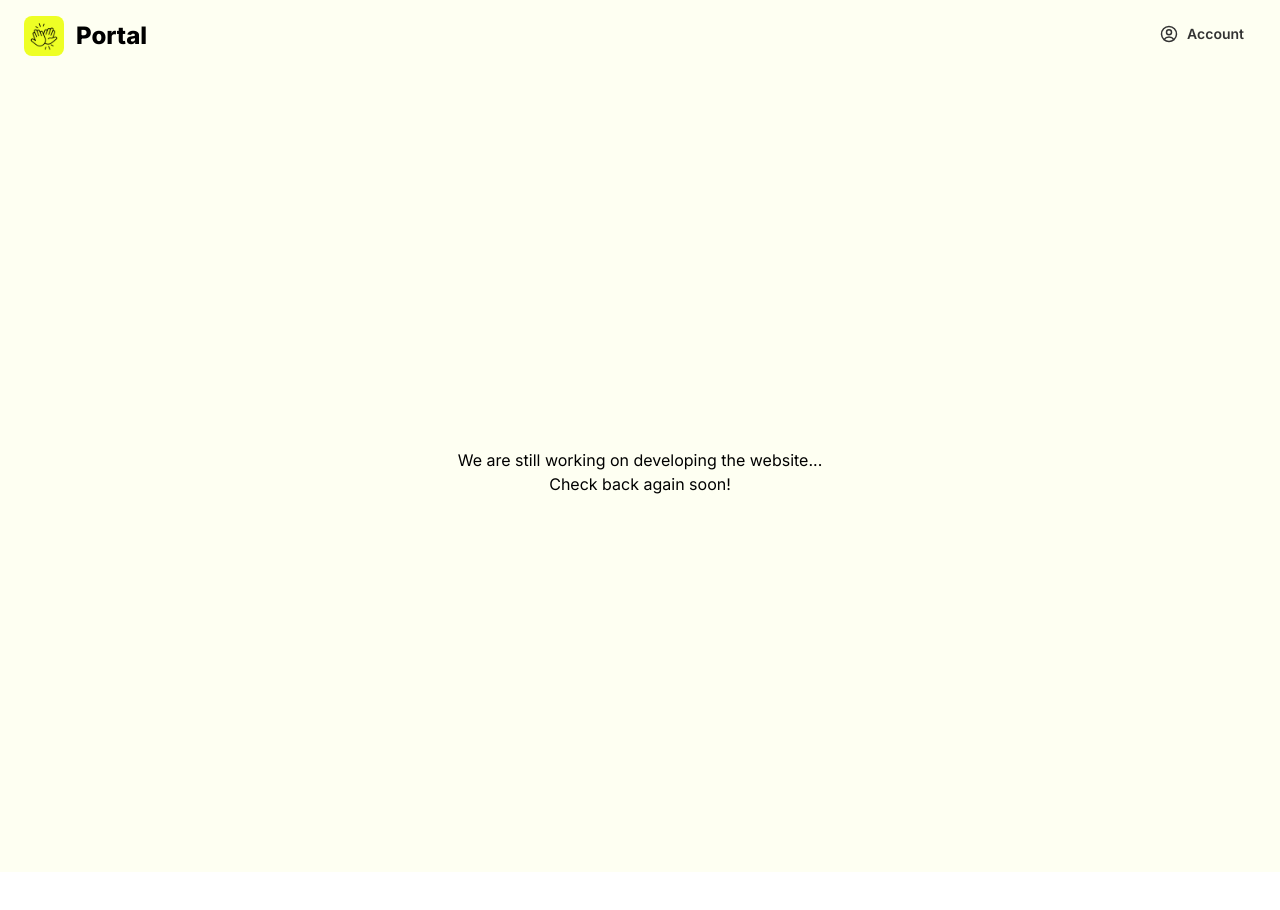
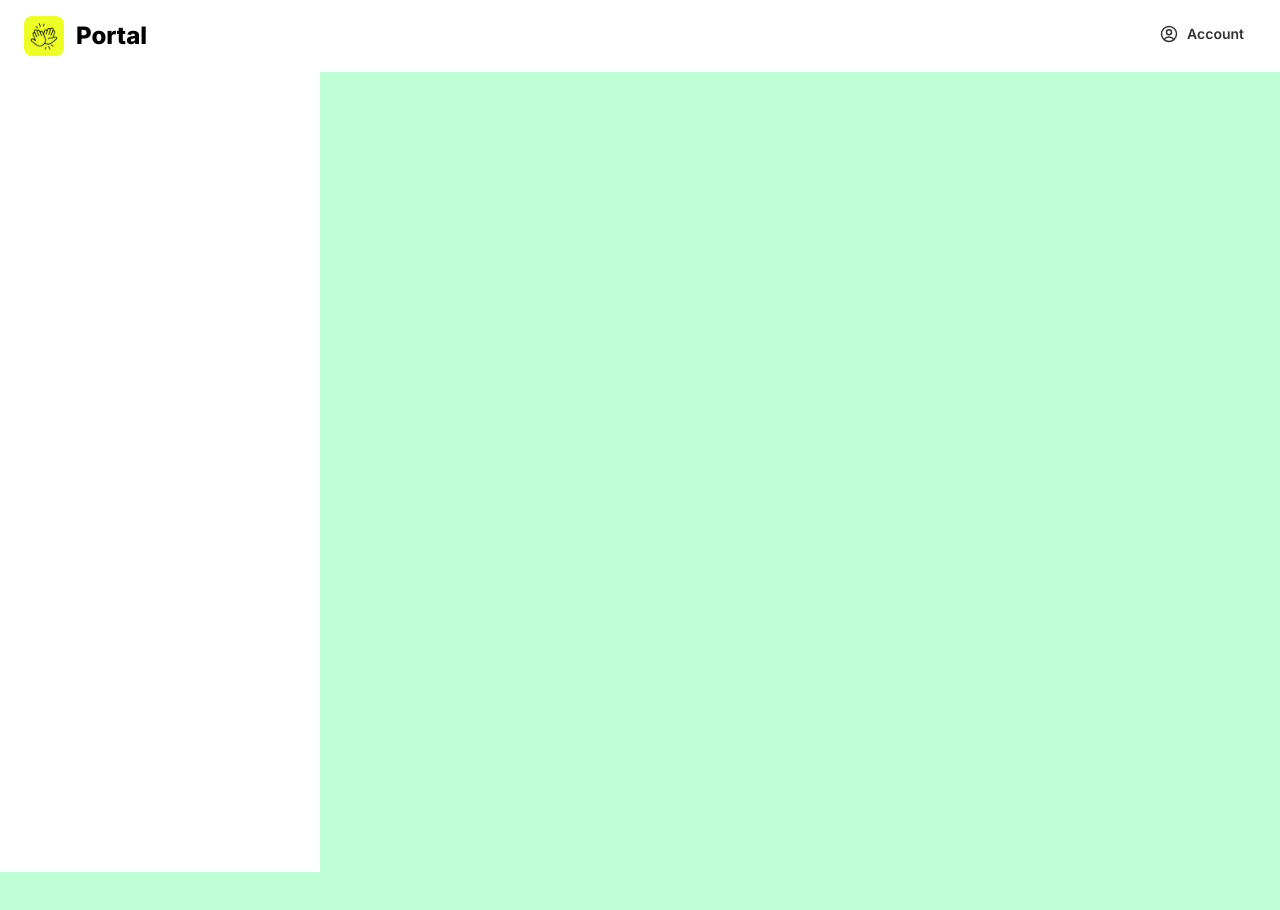
Before and after one commit to manatechdev/hangouts, a React (Create React App) app: page / in a window 1280 px wide. Shown: the top 910 px of the page. Before the commit the page ends 872 px from the top, so only its background shows below. Built offline with nearby package versions, Linux system fonts and the light colour scheme.

Commit message:
added structure/sectioning for page

```diff
--- a/src/App.jsx
+++ b/src/App.jsx
@@ -1,17 +1,20 @@
 import "./App.css";
 import Header from "./components/Header";
+import Body from "./components/Body";
+import Footer from "./components/Footer";
+import Sidebar from "./components/Sidebar";
+import Content from "./components/Content";
 
 function App() {
   return (
     <div className="App">
-      <div className="bg-hyellow-50 min-h-screen">
+      <div className="">
         <Header />
-        <div className="min-h-screen flex flex-row justify-center items-center">
-          <div>
-            We are still working on developing the website... <br />
-            Check back again soon!
-          </div>
-        </div>
+        <Body>
+          <Sidebar />
+          <Content />
+        </Body>
+        <Footer />
       </div>
     </div>
   );
--- /dev/null
+++ b/src/components/Body.tsx
@@ -0,0 +1,13 @@
+import { ReactNode } from "react";
+
+const BODY_CLASSES = "bg-hred-100 min-h-screen flex flex-row";
+
+interface BodyProps {
+  children?: ReactNode;
+}
+
+function Body({ children }: BodyProps) {
+  return <div className={BODY_CLASSES}>{children}</div>;
+}
+
+export default Body;
--- /dev/null
+++ b/src/components/Content.tsx
@@ -0,0 +1,7 @@
+const CONTENT_CLASSES = "bg-hgreen-300 w-3/4";
+
+function Content() {
+  return <div className={CONTENT_CLASSES}></div>;
+}
+
+export default Content;
--- /dev/null
+++ b/src/components/Footer.tsx
@@ -0,0 +1,7 @@
+const FOOTER_CLASSES = "bg-hgreen-300 h-24";
+
+function Footer() {
+  return <div className={FOOTER_CLASSES}></div>;
+}
+
+export default Footer;
--- /dev/null
+++ b/src/components/Sidebar.tsx
@@ -0,0 +1,7 @@
+const SIDEBAR_CLASSES = "bg-hred-100 w-1/4";
+
+function Sidebar() {
+  return <div className={SIDEBAR_CLASSES}></div>;
+}
+
+export default Sidebar;
```
Also changed, not shown: 1 other file (tests, documents, lock files or other folders).
